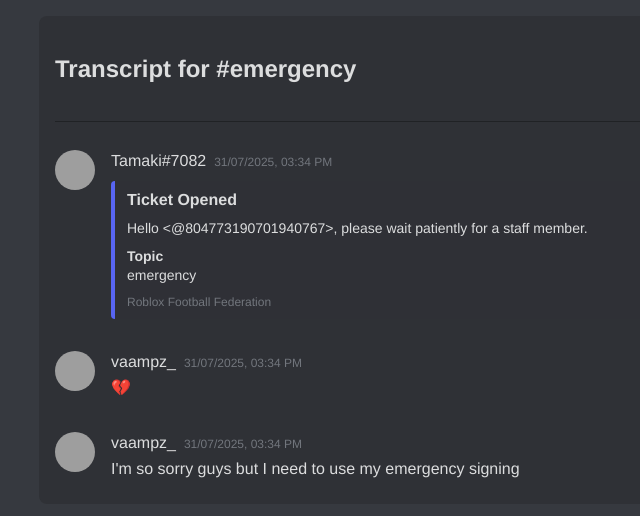
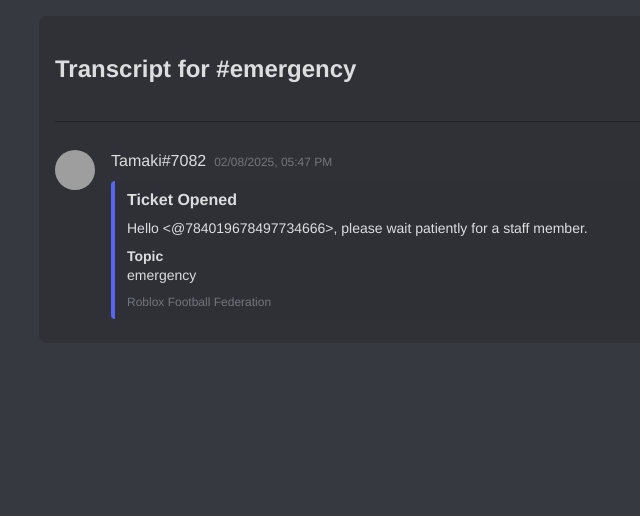
Before and after one commit to duzzzle1/Tamaki-Transcripts, a plain HTML site: page transcript-emergency.html in a window 1280 px wide. Shown: the whole page, without its empty margins (85-725 px from the left). Drawn offline with Linux system fonts and the light colour scheme; grey boxes are pictures that could not be loaded.

Commit message:
Update transcripts

```diff
--- a/transcript-emergency.html
+++ b/transcript-emergency.html
@@ -190,33 +190,9 @@
                     <div class='message-content'>
                         <div class='message-header'>
                             <span class='username'>Tamaki#7082</span>
-                            <span class='timestamp'>31/07/2025, 03:34 PM</span>
+                            <span class='timestamp'>02/08/2025, 05:47 PM</span>
                         </div>
-                        <div class='message-body'></div><div class='embed'><div class='embed-title'>Ticket Opened</div><div class='embed-description'>Hello <@804773190701940767>, please wait patiently for a staff member.</div><div class='embed-field'><div class='embed-field-name'>Topic</div><div class='embed-field-value'>emergency</div></div><div class='embed-footer'>Roblox Football Federation</div></div>
-                    </div>
-                </div>
-            </div>
-            <div class='message-group'>
-                <div class='message'>
-                    <img src='https://cdn.discordapp.com/avatars/804773190701940767/cc9a9a7406b2544fad5d38d6b39dd02e.png?size=1024' class='avatar' alt='vaampz_'s avatar' referrerpolicy='no-referrer'/>
-                    <div class='message-content'>
-                        <div class='message-header'>
-                            <span class='username'>vaampz_</span>
-                            <span class='timestamp'>31/07/2025, 03:34 PM</span>
-                        </div>
-                        <div class='message-body'>💔</div>
-                    </div>
-                </div>
-            </div>
-            <div class='message-group'>
-                <div class='message'>
-                    <img src='https://cdn.discordapp.com/avatars/804773190701940767/cc9a9a7406b2544fad5d38d6b39dd02e.png?size=1024' class='avatar' alt='vaampz_'s avatar' referrerpolicy='no-referrer'/>
-                    <div class='message-content'>
-                        <div class='message-header'>
-                            <span class='username'>vaampz_</span>
-                            <span class='timestamp'>31/07/2025, 03:34 PM</span>
-                        </div>
-                        <div class='message-body'>I'm so sorry guys but I need to use my emergency signing</div>
+                        <div class='message-body'></div><div class='embed'><div class='embed-title'>Ticket Opened</div><div class='embed-description'>Hello <@784019678497734666>, please wait patiently for a staff member.</div><div class='embed-field'><div class='embed-field-name'>Topic</div><div class='embed-field-value'>emergency</div></div><div class='embed-footer'>Roblox Football Federation</div></div>
                     </div>
                 </div>
             </div></div></body></html>
```
Also changed, not shown: index.html (+1 -1 lines).
